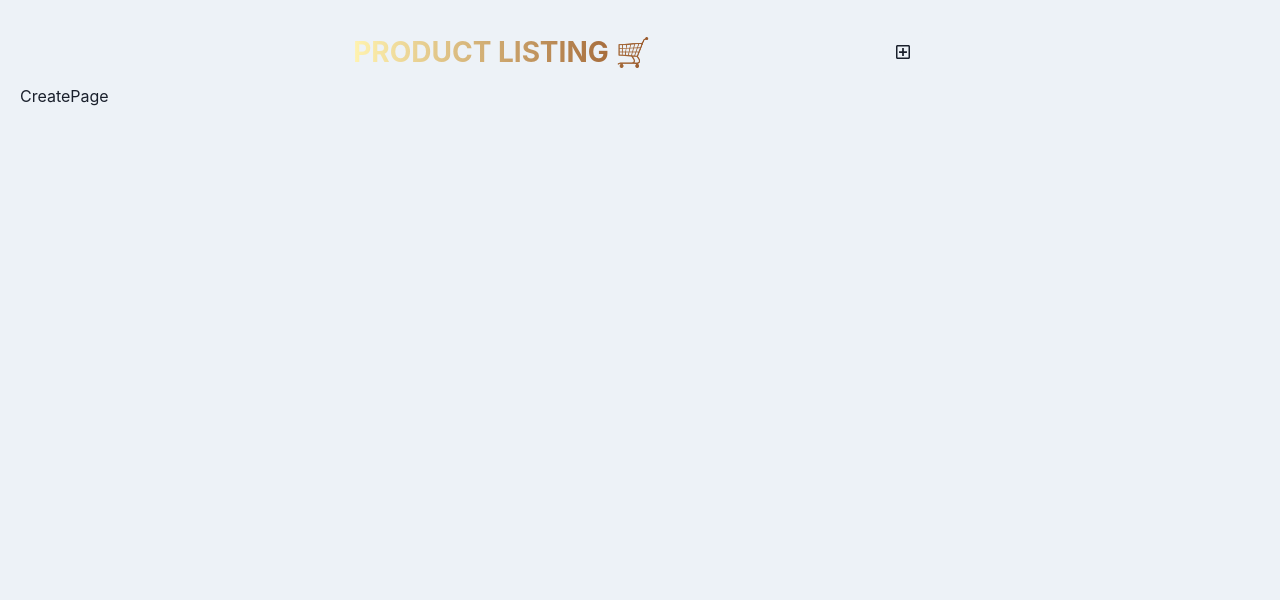
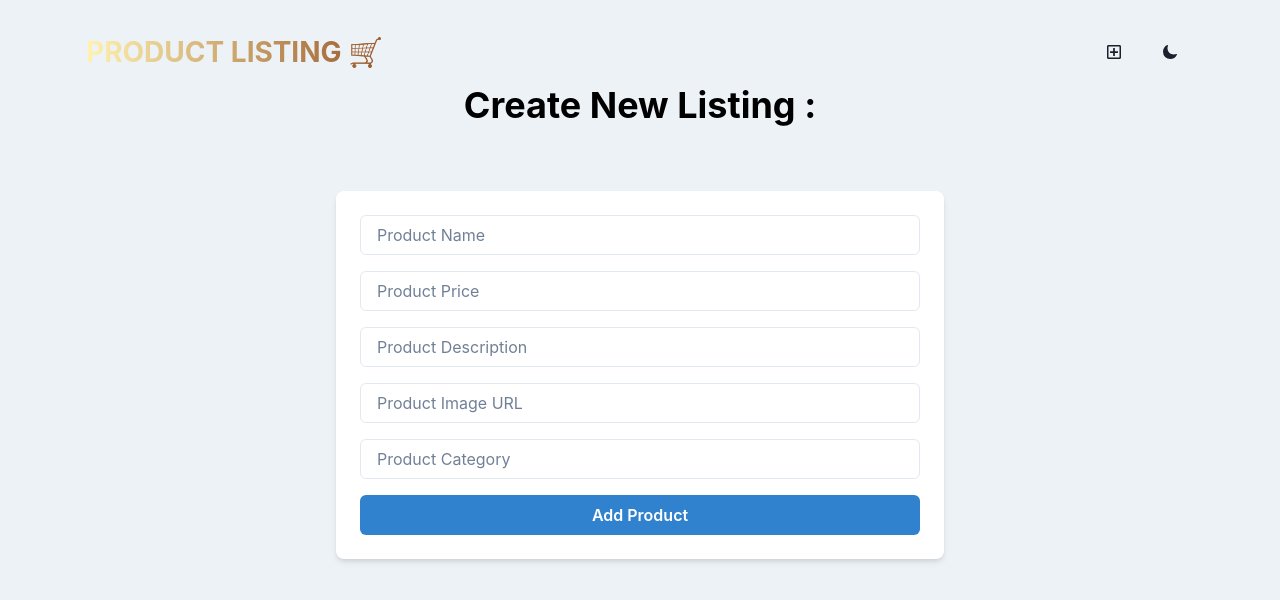
Before and after one commit to sarthakbahal/listingsite, a React (Vite) app in the folder frontend/: page /create in a window 1280 px wide. Shown: the top 600 px of the page. Built offline with nearby package versions, Linux system fonts and the light colour scheme.

Commit message:
Added more frontend functionality

```diff
--- a/frontend/src/App.jsx
+++ b/frontend/src/App.jsx
@@ -1,23 +1,22 @@
 import React from 'react'
-import { Box, Button } from "@chakra-ui/react"
+import { Box, useColorModeValue } from "@chakra-ui/react"
 import { Routes, Route } from 'react-router-dom'
 import HomePage from './pages/HomePage'
 import CreatePage from './pages/CreatePage'
 import Navbar from './components/Navbar'
 
 function App() {
-
+  const bgColor = useColorModeValue('gray.100', 'gray.900')
+  const textColor = useColorModeValue('black', 'white')
 
   return (
-    <Box minH={"100vh"} bg={"gray.100"} p={5}>
-
+    <Box minH={"100vh"} bg={bgColor} color={textColor} p={5}>
       <Navbar />
       <Routes>
         <Route path="/" element={<HomePage />} />
         <Route path="/create" element={<CreatePage />} />
       </Routes>
     </Box>
-
   )
 }
 
--- a/frontend/src/components/Navbar.jsx
+++ b/frontend/src/components/Navbar.jsx
@@ -1,11 +1,17 @@
 import React from 'react'
-import { Button, Container, Flex, HStack, Spacer, Text } from '@chakra-ui/react'
+import { Button, Container, Flex, HStack, Text, useColorMode, useColorModeValue } from '@chakra-ui/react'
 import { Link } from 'react-router-dom'
 import { FaRegPlusSquare } from "react-icons/fa";
+import { IoMoon } from "react-icons/io5";
+import { LuSun } from "react-icons/lu";
 
 const Navbar = () => {
+    const { colorMode, toggleColorMode } = useColorMode();
+    const bgColor = useColorModeValue('white', 'gray.800');
+    const textColor = useColorModeValue('black', 'white');
+
     return (
-        <Container>
+        <Container bg={useColorModeValue("gray.100", "gray.900")} color={textColor} maxW={"1140px"} px={4}>
             <Flex
                 h={16}
                 alignItems={"center"}
@@ -32,10 +38,10 @@ const Navbar = () => {
                             <FaRegPlusSquare />
                         </Button>
                     </Link>
+                    <Button onClick={toggleColorMode} variant="ghost">
+                        {colorMode === "light" ? <IoMoon /> : <LuSun size="20" />}
+                    </Button>
                 </HStack>
-
-
-
             </Flex>
         </Container>
     )
--- a/frontend/src/main.jsx
+++ b/frontend/src/main.jsx
@@ -1,13 +1,20 @@
 import { StrictMode } from 'react'
 import { createRoot } from 'react-dom/client'
-import { ChakraProvider } from '@chakra-ui/react'
+import { ChakraProvider, extendTheme } from '@chakra-ui/react'
 import App from './App'
 import { BrowserRouter } from 'react-router-dom'
+
+const theme = extendTheme({
+  config: {
+    initialColorMode: 'light',
+    useSystemColorMode: false,
+  },
+})
 
 createRoot(document.getElementById('root')).render(
   <StrictMode>
     <BrowserRouter>
-      <ChakraProvider>
+      <ChakraProvider theme={theme}>
         <App />
       </ChakraProvider>
     </BrowserRouter>
--- a/frontend/src/pages/CreatePage.jsx
+++ b/frontend/src/pages/CreatePage.jsx
@@ -1,8 +1,78 @@
-import React from 'react'
+import { Box, Button, Heading, Input, useColorMode, useColorModeValue, VStack, Container, Flex } from '@chakra-ui/react';
+import React, { useState } from 'react'
 
 const CreatePage = () => {
+
+  const [newProduct, setNewProduct] = useState({
+    name:"",
+    price:"",
+    description:"",
+    image:"",
+    category:""
+  });
+
+  const handleAddProduct = () =>{
+    console.log(newProduct);
+  }
+
   return (
-    <div>CreatePage</div>
+    <Container maxW={"container.sm"}>
+      <VStack
+        spacing={8}
+      >
+        <Heading as={"h2"} size={"xl"} textAlign={"center"} mb={8}>
+          Create New Listing :
+        </Heading>
+
+        <Box
+          w={"full"} bg={useColorModeValue("white","gray.700")}
+          p={6} rounded={"lg"} shadow={"md"}
+        >
+
+          <VStack spacing={4}>
+            <Input
+              placeholder='Product Name'
+              name='name'
+              value={newProduct.name}
+              onChange={(e) => setNewProduct({ ...newProduct, name: e.target.value})}
+            />
+            <Input
+              placeholder='Product Price'
+              name='price'
+              type='number'
+              value={newProduct.price}
+              onChange={(e) => setNewProduct({ ...newProduct, price: e.target.value})}
+            />
+            <Input
+              placeholder='Product Description'
+              name='description'
+              value={newProduct.description}
+              onChange={(e) => setNewProduct({ ...newProduct, description: e.target.value})}
+            />
+            <Input
+              placeholder='Product Image URL'
+              name='image'
+              value={newProduct.image}
+              onChange={(e) => setNewProduct({ ...newProduct, image: e.target.value})}
+            />
+            <Input
+              placeholder='Product Category'
+              name='category'
+              value={newProduct.category}
+              onChange={(e) => setNewProduct({ ...newProduct, category: e.target.value})}
+            />
+
+            <Button colorScheme='blue' onClick={handleAddProduct} w='full'>
+              Add Product
+
+            </Button>
+
+          </VStack>
+
+        </Box>
+
+      </VStack>
+    </Container>
   )
 }
 
--- a/frontend/src/pages/HomePage.jsx
+++ b/frontend/src/pages/HomePage.jsx
@@ -1,8 +1,14 @@
 import React from 'react'
+import { Box, useColorModeValue } from '@chakra-ui/react'
 
 const HomePage = () => {
+  const bgColor = useColorModeValue('white', 'gray.800')
+  const textColor = useColorModeValue('black', 'white')
+
   return (
-    <div>HomePage</div>
+    <Box p={4} bg={useColorModeValue("gray.100", "gray.900")} color={textColor} borderRadius="md" mt={4}>
+      HomePage
+    </Box>
   )
 }
 
```
